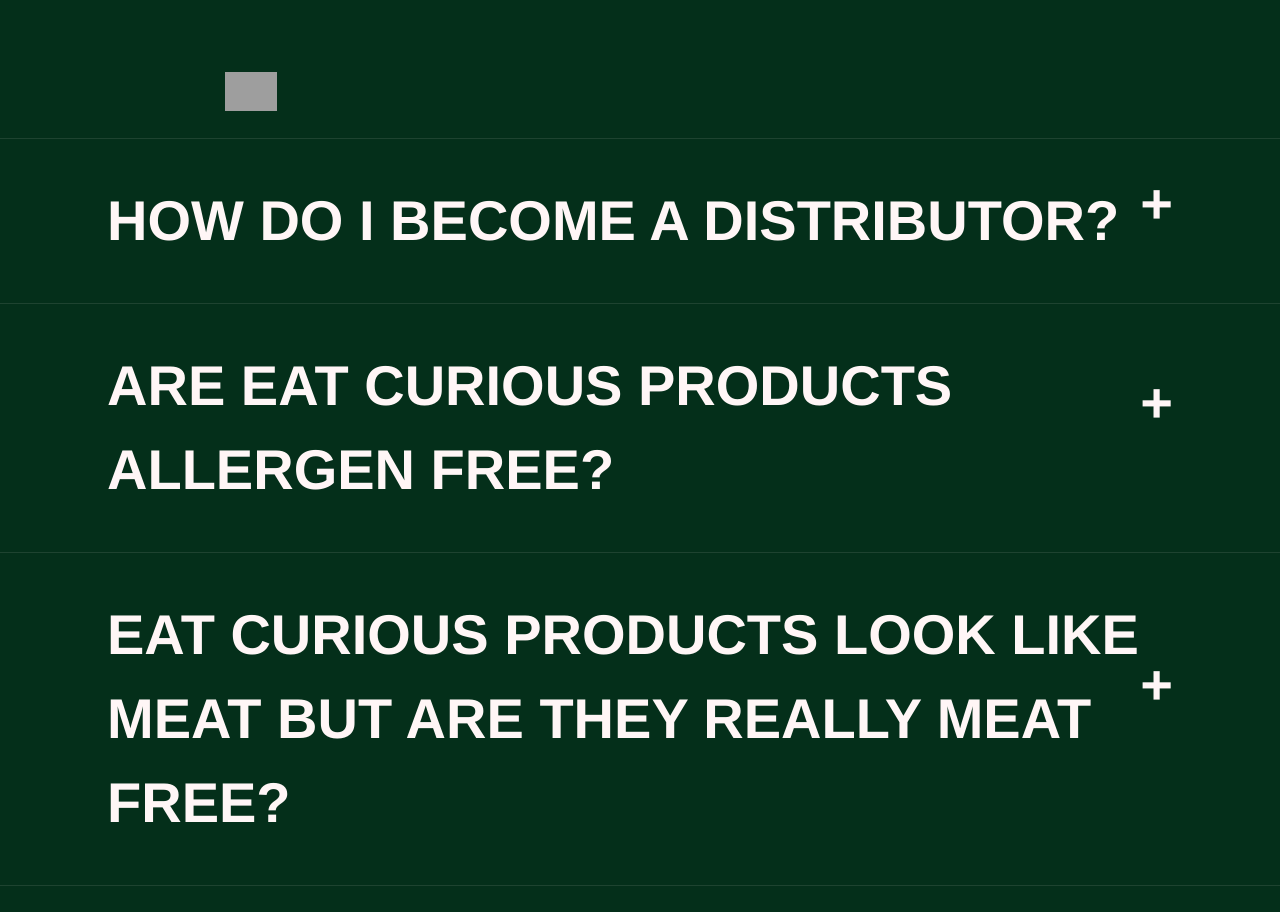
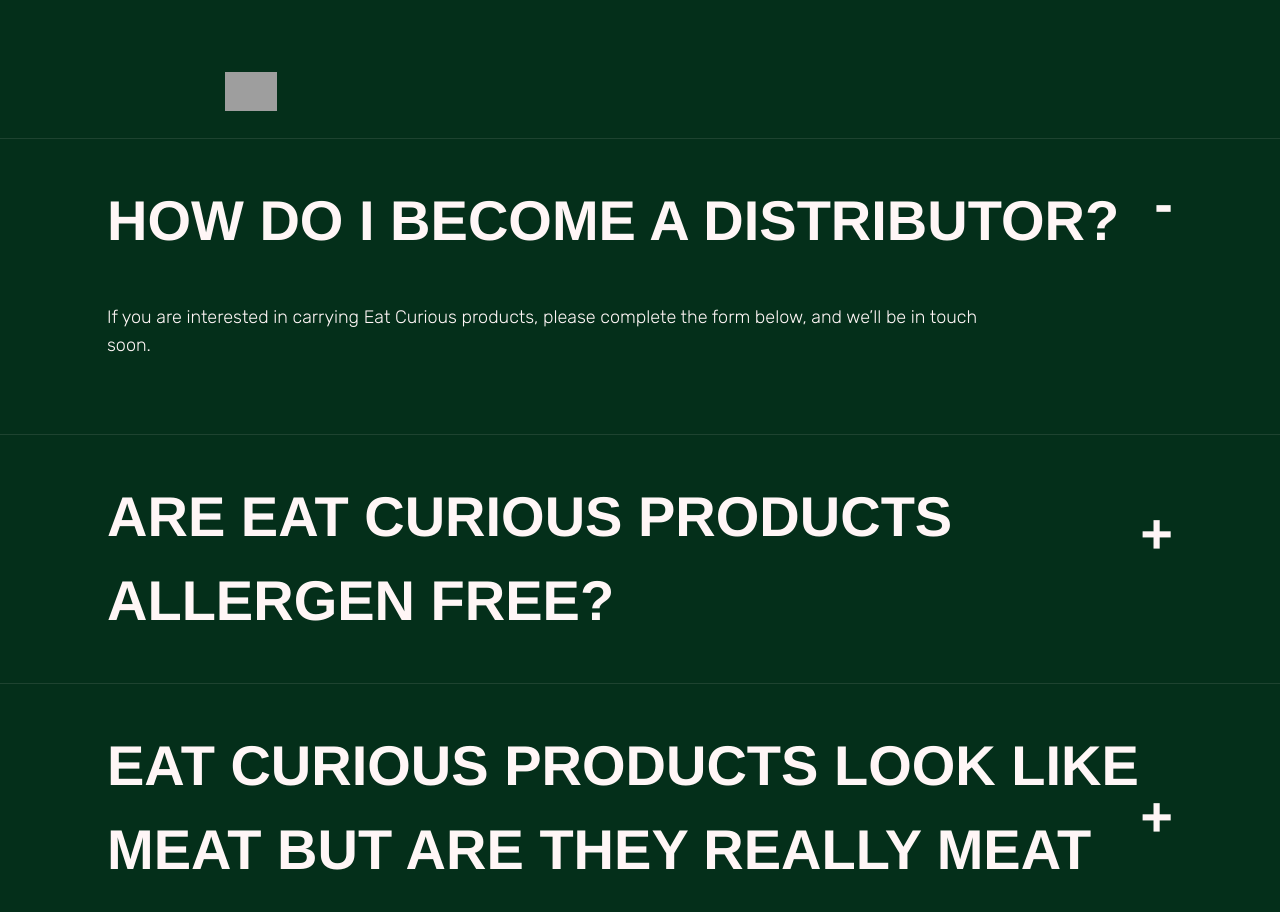
Before and after one commit to anoopraju31/eat-curious, a Next.js app: page /contact in a window 1280 px wide. Shown: the part 1240-2152 px from the top of the page. Built offline with nearby package versions, Linux system fonts and the light colour scheme; grey boxes are pictures that could not be loaded; a web font is replaced by a local one.

Commit message:
Product Pieces Page: Accordion Border Top

```diff
--- a/src/app/components/Accordion.tsx
+++ b/src/app/components/Accordion.tsx
@@ -14,7 +14,7 @@ const Accordion = ({ id, question, answer, icon, iconBackground }: Props) => {
 	const [show, setShow] = useState<boolean>(false)
 
 	useEffect(() => {
-		if (id === 0) setShow(true)
+		if (id === 1) setShow(true)
 	}, [])
 	return (
 		<div
--- a/src/app/products/pieces/sections/AccordionsSection.tsx
+++ b/src/app/products/pieces/sections/AccordionsSection.tsx
@@ -15,7 +15,7 @@ const AccordionsSection = ({ accordions }: Props) => {
 			{accordions.map((accordion, idx) => (
 				<Accordion
 					key={idx}
-					id={idx}
+					id={idx + 1}
 					icon={accordion.icon}
 					question={accordion.title}
 					answer={accordion.description}
```
